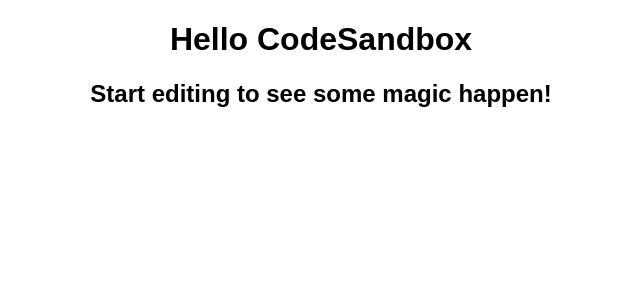
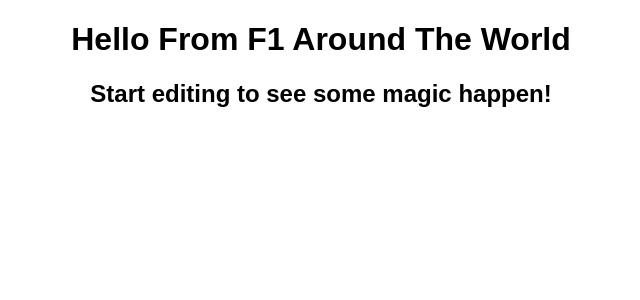
Before and after one commit to MrFiszbi1/F1-Around-The-World, a React (Create React App) app: page / in a window 1280 px wide. Shown: the top 300 px of the page, without its empty margins (319-959 px from the left). Built offline with nearby package versions, Linux system fonts and the light colour scheme.

Commit message:
hello
hello

```diff
--- a/src/App.js
+++ b/src/App.js
@@ -1,9 +1,9 @@
-import "./styles.css";
+import './styles.css';
 
 export default function App() {
   return (
-    <div className="App">
-      <h1>Hello CodeSandbox</h1>
+    <div className='App'>
+      <h1>Hello From F1 Around The World</h1>
       <h2>Start editing to see some magic happen!</h2>
     </div>
   );
```
